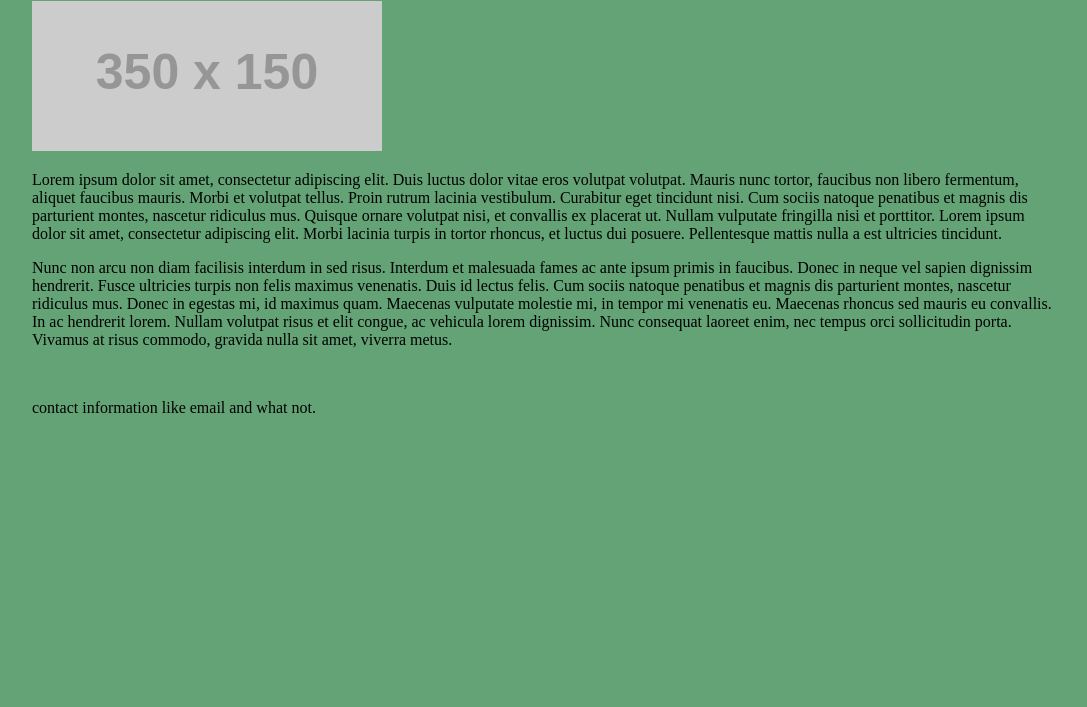
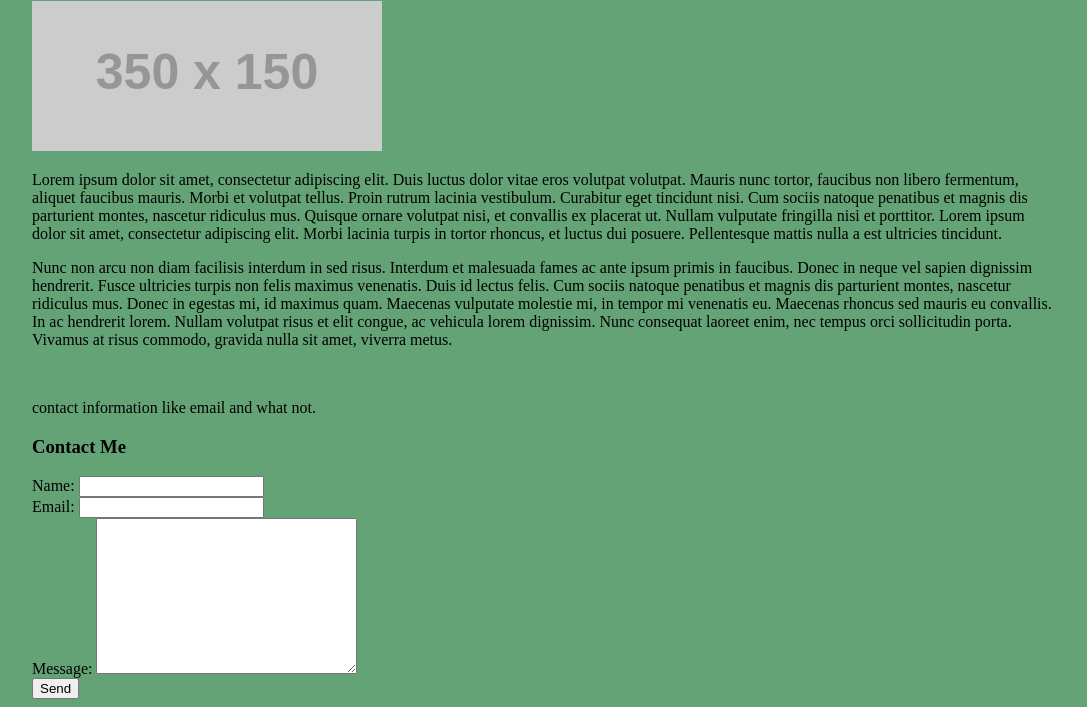
Before and after one commit to Andrewday40/project_page, a website: page public/html/about.html in a window 1280 px wide. Shown: the part 217-924 px from the top of the page, without its empty margins (96-1183 px from the left). Before the commit the page ends 800 px from the top, so only its background shows below. Drawn offline with Linux system fonts and the light colour scheme; placeholder pictures from the web are drawn by us.

Commit message:
added form to contact page and added needed js

```diff
--- a/package.json
+++ b/package.json
@@ -9,6 +9,7 @@
   "author": "",
   "license": "ISC",
   "dependencies": {
+    "body-parser": "^1.15.1",
     "express": "^4.13.4"
   }
 }
--- a/public/html/about.html
+++ b/public/html/about.html
@@ -40,5 +40,21 @@
       <p>contact information like email and what not.</p>
     </div>
     <!--End of Contact Info-->
+    <div>
+      <form action="/about" method="POST">
+        <h3>Contact Me</h3>
+        <label for="name">Name:</label>
+        <input type="text" name="name" required>
+        <br>
+        <label for="email">Email:</label>
+        <input type="email" name="email" required>
+        <br>
+        <label for="message">Message:</label>
+        <textarea name="message" rows="10" cols="30" required></textarea>
+        <br>
+        <button type="submit">Send</button>
+      </form>
+    </div>
+    <!--End of Contact Form-->
   </body>
 </html>
```
Also changed, not shown: index.js (+8 -0 lines).
